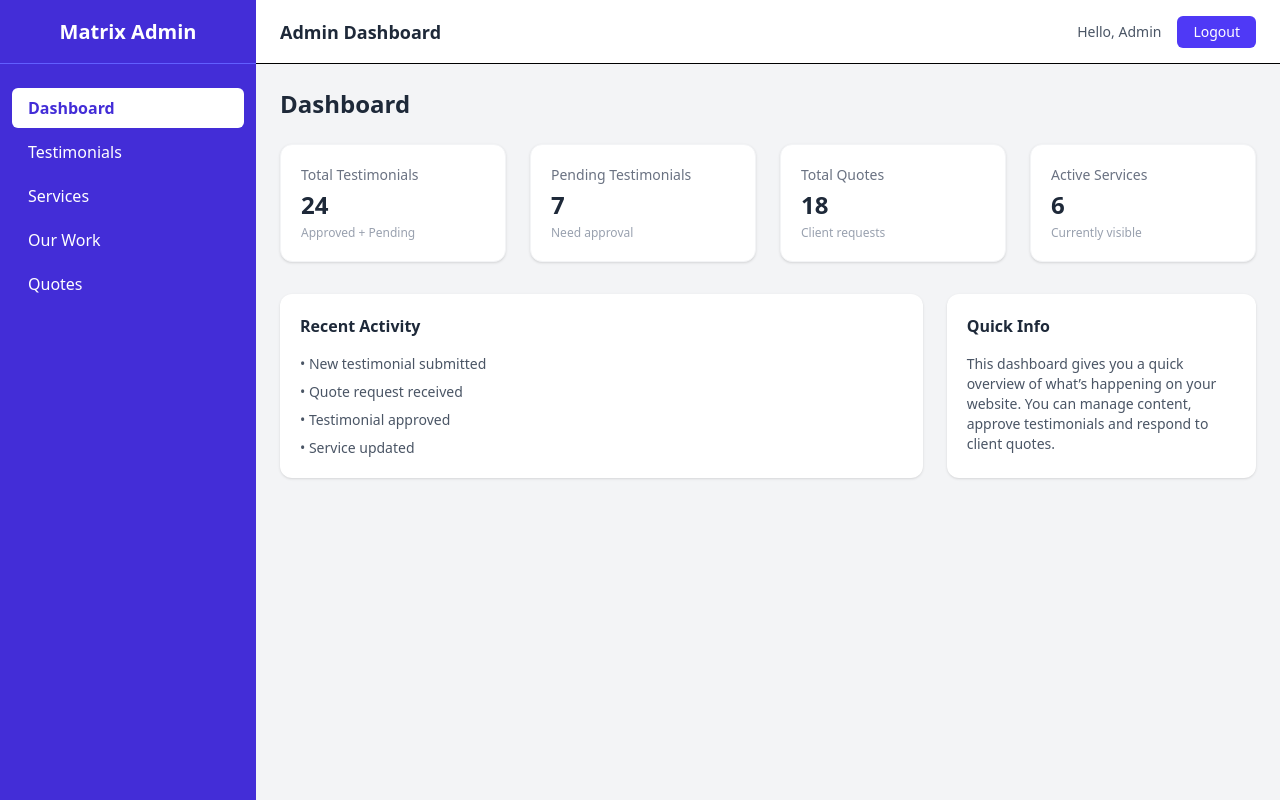
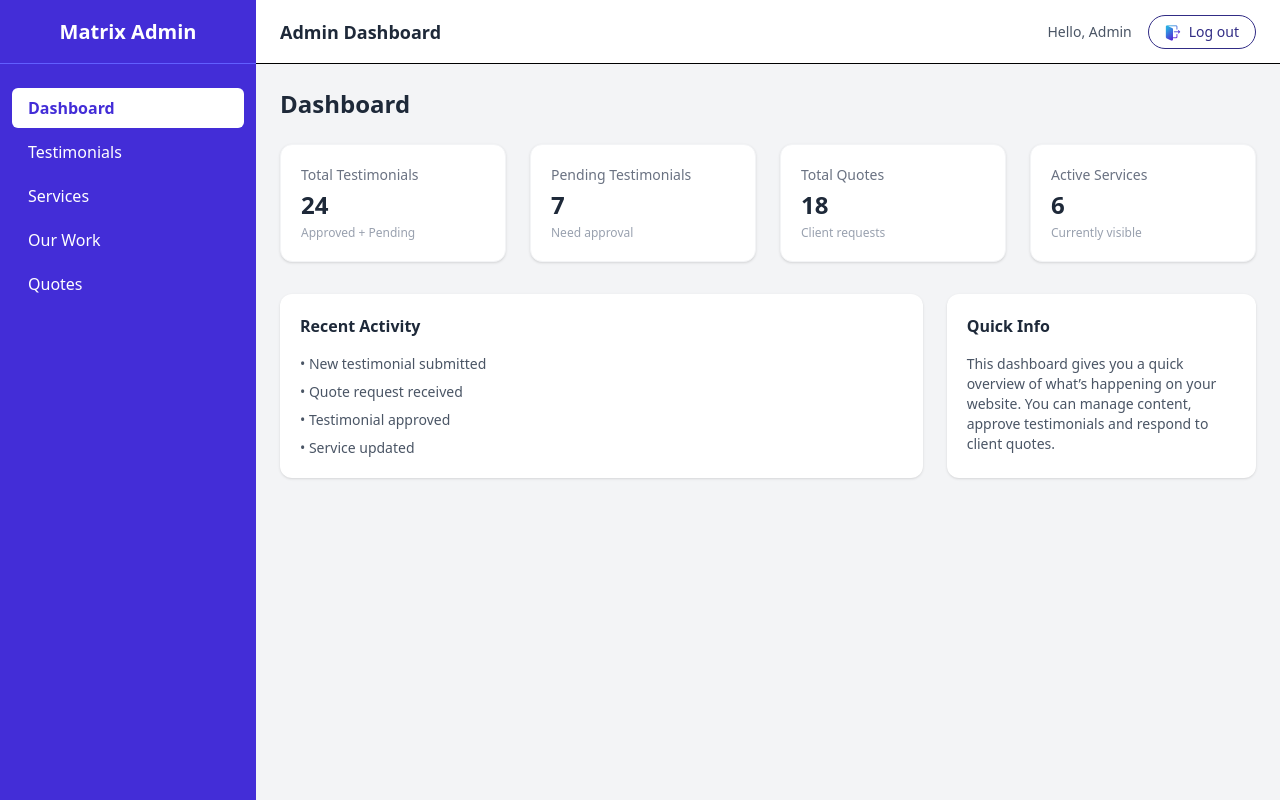
Before and after one commit to Kaleem362/matrix_web_solutions, a React (Vite) app: page /admin/dashboard in a window 1280 px wide. Built offline with nearby package versions, Linux system fonts and the light colour scheme; no server answers.

Commit message:
stucked in the routes validation, user can still access the the login page while there's no token in the cookie

```diff
--- a/src/Admin/Components/ProtectedRoute.jsx
+++ b/src/Admin/Components/ProtectedRoute.jsx
@@ -1,19 +1,40 @@
-import { BrowserRouter, Routes, Route } from "react-router-dom";
-import Login from "./pages/Login";
-import Dashboard from "./pages/Dashboard";
-import ProtectedRoute from "./components/ProtectedRoute";
+import { Navigate } from "react-router-dom";
+import { useEffect, useState } from "react";
 
-<BrowserRouter>
-  <Routes>
-    <Route path="/login" element={<Login />} />
+const ProtectedRoute = ({ children }) => {
+  const [loading, setLoading] = useState(true);
+  const [isAuth, setIsAuth] = useState(false);
 
-    <Route
-      path="/admin/dashboard"
-      element={
-        <ProtectedRoute>
-          <Dashboard />
-        </ProtectedRoute>
+  useEffect(() => {
+    const checkAuth = async () => {
+      try {
+        const res = await fetch(
+          `${import.meta.env.VITE_API_URL}/api/auth/check`,
+          {
+            credentials: "include",
+          }
+        );
+
+        if (res.status === 200) {
+          setIsAuth(true);
+        }
+      } catch (err) {
+        console.error("Auth check error:", err);
+        setIsAuth(false);
+      } finally {
+        setLoading(false);
       }
-    />
-  </Routes>
-</BrowserRouter>
+    };
+
+    checkAuth();
+  }, []);
+
+  // 🚨 IMPORTANT: dashboard render mat hone do
+  if (loading) return <div>Checking authentication...</div>;
+
+  if (!isAuth) return <Navigate to="/login" replace />;
+
+  return children;
+};
+
+export default ProtectedRoute;
--- a/src/Admin/Components/Testimonials.jsx
+++ b/src/Admin/Components/Testimonials.jsx
@@ -24,7 +24,7 @@ const Testimonials = () => {
   const fetchTestimonials = async () => {
     try {
       setLoading(true);
-      const res = await axios.get(GETALL_API_URL,{}, { withCredentials: true });
+      const res = await axios.get(GETALL_API_URL, { withCredentials: true });
       setTestimonialsData(res.data.data || []);
       setError("");
     } catch (err) {
--- a/src/Admin/layout/Topbar.jsx
+++ b/src/Admin/layout/Topbar.jsx
@@ -1,17 +1,47 @@
+import { useContext } from "react";
+import { useNavigate } from "react-router-dom";
+import { StoreContext } from "../../Context/store";
+
+``;
 const Topbar = () => {
+  const { logouticon } = useContext(StoreContext);
+  const navigate = useNavigate();
+  const handleLogout = async () => {
+    try {
+      // Call backend logout (for cookie/session clearing)
+      await fetch(`${import.meta.env.VITE_API_URL}/api/auth/logout`, {
+        method: "POST",
+        credentials: "include",
+      });
+    } catch (err) {
+      console.error("Logout error:", err);
+    }
+
+    // Remove local storage data
+    localStorage.removeItem("token");
+    localStorage.removeItem("user");
+
+    // Redirect
+    navigate("/login");
+  };
+
   return (
     <header className="h-16 bg-white border-b flex items-center justify-between px-6">
-      <h1 className="text-lg font-semibold text-gray-800">
-        Admin Dashboard
-      </h1>
+      <h1 className="text-lg font-semibold text-gray-800">Admin Dashboard</h1>
 
       <div className="flex items-center gap-4">
-        <span className="text-sm text-gray-600">
-          Hello, Admin
-        </span>
+        <span className="text-sm text-gray-600">Hello, Admin</span>
 
-        <button className="px-4 py-1.5 text-sm rounded-md bg-indigo-600 text-white hover:bg-indigo-700 transition">
-          Logout
+        <button
+          className="px-4 py-1.5 text-sm bg-white text-indigo-900 border border-indigo- rounded-full hover:bg-indigo-700 transition"
+          onClick={handleLogout}
+        >
+          {" "}
+          <img
+            src={logouticon}
+            className="w-4 h-4 mr-2 inline-block text-white"
+          ></img>
+          Log out
         </button>
       </div>
     </header>
--- a/src/Context/store.jsx
+++ b/src/Context/store.jsx
@@ -14,6 +14,7 @@ import appdev from "../../Elements/images/icons/appdev.png";
 import whatsappicon from "../../Elements/images/icons/whatsappicon.png";
 import gmail from "../../Elements/images/icons/gmail.png";
 import github from "../../Elements/images/github.png";
+import logouticon from "../../Elements/images/logouticon.png";
 
 import logo from "../assets/MatrixLogo.png";
 
@@ -98,7 +99,8 @@ export const ContextProvider = ({ children }) => {
         setIsServiceOpen,
         activeService,
         isServiceOpen,
-        github
+        github,
+        logouticon
       }}
     >
       {children}
```
Also changed, not shown: Elements/images/logouticon.png (added).
